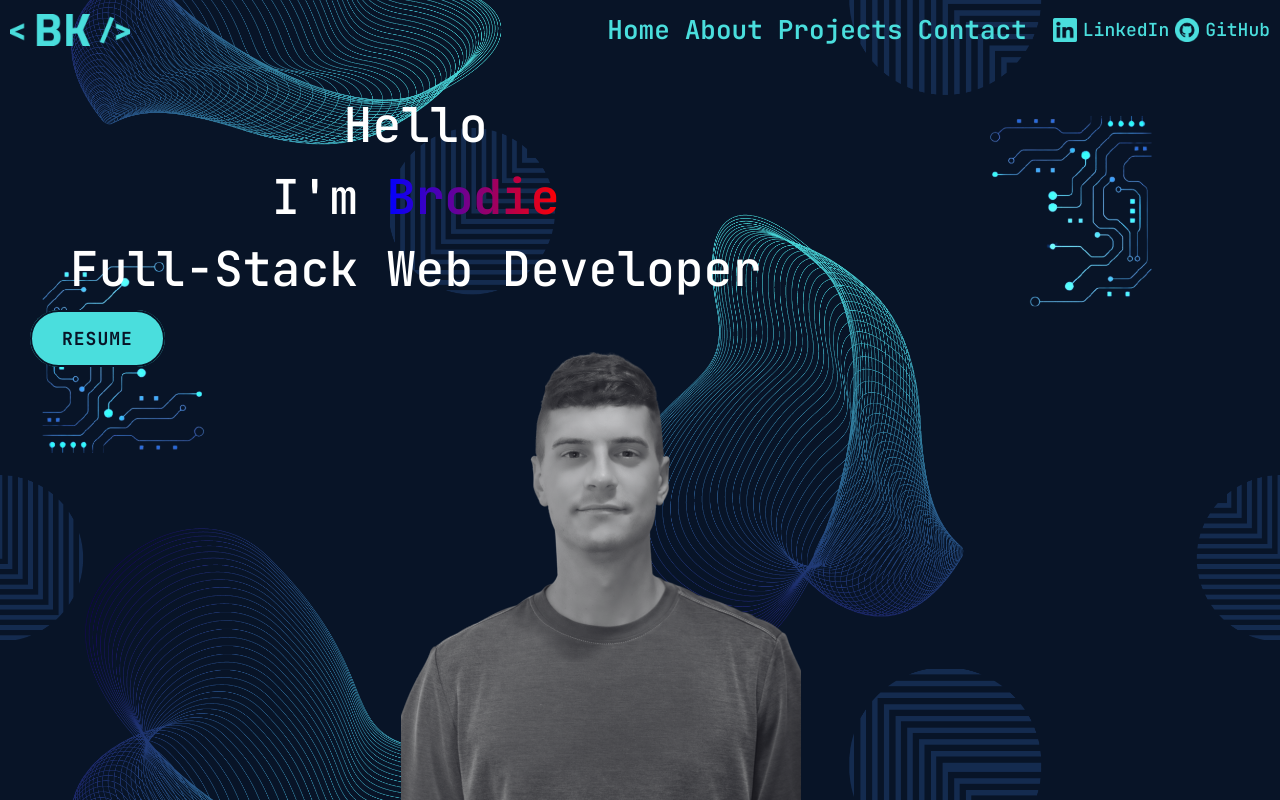
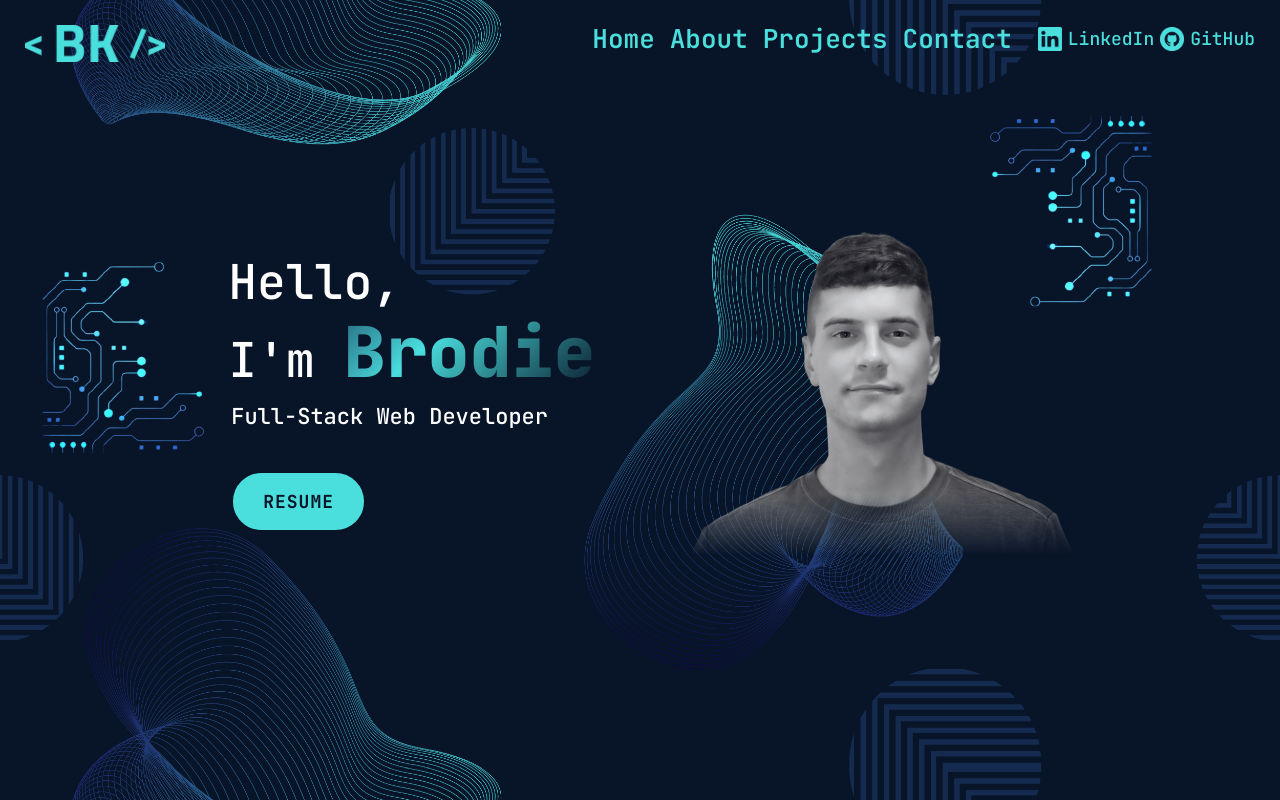
Before and after one commit to brodiekime21/portfolio, a React (Create React App) app: page / in a window 1280 px wide. Shown: the top 800 px of the page. Built offline with nearby package versions, Linux system fonts and the light colour scheme.

Commit message:
working on nav

```diff
--- a/src/App.js
+++ b/src/App.js
@@ -1,24 +1,13 @@
-// import { Routes, Route } from "react-router-dom";
-import "./App.css";
-
 import Navbar from "./components/Navbar";
 
 import Home from "./components/Home";
 import About from "./components/About";
 import Projects from "./components/Projects";
 import Contact from "./components/Contact";
-import Footer from "./components/Footer";
-
 
 const App = () => {
   return (
     <div>
-      {/* <Routes>
-        <Route path="/" element={<Home />} />
-        <Route path="/projects" element={<Projects />} />
-        <Route path="/about" element={<About />} />
-        <Route path="/contact" element={<Contact />} />
-      </Routes> */}
       <Navbar />
       <div id="home">
         <Home />
@@ -32,9 +21,6 @@ const App = () => {
       <div id="contact">
         <Contact />
       </div>
-      <div id="footer">
-        <Footer />
-      </div>
     </div>
   );
 };
--- a/src/components/About.js
+++ b/src/components/About.js
@@ -1,6 +1,13 @@
+import { useRef } from "react";
+import useIntersectionObserver from "./useIntersectionObserver";
+
 function About() {
+  const sectionRef = useRef(null);
+  const isVisible = useIntersectionObserver(sectionRef);
+
   return (
-    <div className="boxes-about about-container">
+    <div       className={`home-container boxes-about about-container ${isVisible ? "fade-in" : "fade-out"}`}
+    ref={sectionRef}>
       <h1 className="font-bold">About Me</h1>
       <div className="about-box text-l">
         <div>
--- a/src/components/Contact.js
+++ b/src/components/Contact.js
@@ -1,7 +1,15 @@
+import { useRef } from "react";
+import useIntersectionObserver from "./useIntersectionObserver";
+
 function Contact() {
+  const sectionRef = useRef(null);
+  const isVisible = useIntersectionObserver(sectionRef);
+
   return (
     <div className="flex items-center justify-center h-screen">
-      <div className="boxes flex flex-col items-center">
+      <div
+      className={`home-container boxes flex flex-col items-center ${isVisible ? "fade-in" : "fade-out"}`}
+      ref={sectionRef}>
         <h1 className="text-2xl font-bold mb-4 text-white">
           Please feel free to reach out to my email below or connect with me on
         </h1>
--- a/src/components/Footer.js
+++ /dev/null
@@ -1,10 +0,0 @@
-
-function Footer() {
-  return (
-    <div>
-      Footer
-    </div>
-  );
-}
-
-export default Footer;
--- a/src/components/Home.js
+++ b/src/components/Home.js
@@ -1,15 +1,23 @@
+import { useRef } from "react";
 import { Button } from "react-bootstrap";
+import useIntersectionObserver from "./useIntersectionObserver"
+
 
 function Home() {
+  const sectionRef = useRef(null);
+  const isVisible = useIntersectionObserver(sectionRef);
+
   return (
-      <div className="">
-        <div>
+    <div className={`home-container ${isVisible ? "fade-in" : "fade-out"}`}
+    ref={sectionRef}
+    >
+      <div className="text-container">
         <h1 className="">
-          <div>Hello</div>{" "}
+          <div>Hello,</div>{" "}
           <div>
             I'm <span>Brodie</span>
           </div>{" "}
-          <div>Full-Stack Web Developer</div>
+          <div id="full-stack">Full-Stack Web Developer</div>
         </h1>
         <Button
           className="resume-download"
@@ -25,7 +33,6 @@ function Home() {
         alt="Brodie Kime, black and white"
       />
     </div>
-
   );
 }
 
--- a/src/components/Projects.js
+++ b/src/components/Projects.js
@@ -1,8 +1,17 @@
+import { useRef } from "react";
+import useIntersectionObserver from "./useIntersectionObserver";
+
 function Projects() {
+  const sectionRef = useRef(null);
+  const isVisible = useIntersectionObserver(sectionRef);
 
 
     return (
-      <h1>Projects Page</h1>
+      <h1
+      className={`home-container ${isVisible ? "fade-in" : "fade-out"}`}
+      ref={sectionRef}>
+      Projects
+      </h1>
     );
 
   }
--- /dev/null
+++ b/src/components/useIntersectionObserver.js
@@ -0,0 +1,31 @@
+// useIntersectionObserver.js
+import { useEffect, useState } from "react";
+
+const useIntersectionObserver = (elementRef) => {
+  const [isVisible, setIsVisible] = useState(false);
+
+  useEffect(() => {
+    const observer = new IntersectionObserver(
+      (entries) => {
+        entries.forEach((entry) => {
+          setIsVisible(entry.isIntersecting);
+        });
+      },
+      { threshold: 0.1 }
+    );
+
+    if (elementRef.current) {
+      observer.observe(elementRef.current);
+    }
+
+    return () => {
+      if (elementRef.current) {
+        observer.unobserve(elementRef.current);
+      }
+    };
+  }, [elementRef]);
+
+  return isVisible;
+};
+
+export default useIntersectionObserver;
--- a/src/index.css
+++ b/src/index.css
@@ -14,7 +14,8 @@ body {
 }
 
 #logo {
-  width: 120px;
+  width: 140px;
+  margin-top: 10px;
 }
 
 #logo:hover {
@@ -27,7 +28,11 @@ body {
   width: 100%;
   background-color: none;
   color: #4adedd;
-  margin-top: 10px;
+  margin-top: 15px;
+  padding-right: 15px;
+  padding-left: 15px;
+
+
 }
 
 #navbar-right {
@@ -73,42 +78,56 @@ body {
 
 #home{
   display: flex;
-  flex-direction: row;
-  justify-content: space-between;
-  align-items: center;
-  padding: 20px;
+  flex-direction: column;
+  padding: 120px 120px 150px 120px;
 }
 
-#home h1{
+#home h1 {
+  display: block;
+  text-align: left;
+  margin: 0;
+}
 
-    display: flex;
-    flex-direction: column;
-    justify-content: center;
-    align-items: center;
-    text-align: center;
-    margin: 0 20px;
+@keyframes textclip {
+  to {
+    background-position: 200% center;
+  }
 }
 
 #home h1 span {
-  font-weight: bold;
-  background-image: linear-gradient(to right, blue, red);
-  background-clip: text;
-  -webkit-background-clip: text;
-  color: transparent;
-  animation: gradient-animation 5s infinite;
-  -webkit-animation: gradient-animation 5s infinite; /* For Safari and other WebKit-based browsers */
-}
+ background-image: linear-gradient(
+   -225deg,
+   #142C4F 0%,
+   #4adedd 29%,
+   transparent 67%,
+   white 100%
+ );
+ background-size: auto auto;
+ background-clip: border-box;
+ background-size: 200% auto;
 
-@keyframes gradient-animation {
-  0% {
-    background-position: left;
-  }
-  100% {
-    background-position: right;
-  }
+ -webkit-background-clip: text;
+ -webkit-text-fill-color: transparent;
+ animation: textclip 3s linear infinite;
+ display: inline-block;
+     font-size: 70px;
+     font-weight: 800;
 }
 
 
+
+.home-container {
+  display: flex;
+  justify-content: space-around;
+  align-items: center;
+  padding: 0 50px;
+}
+
+.text-container {
+  display: flex;
+  flex-direction: column;
+  align-items: flex-start;
+}
 
 .resume-download {
   background-color: #4adedd;
@@ -122,6 +141,8 @@ body {
   font-weight: bold;
   letter-spacing: 1px;
   transition: all 0.3s ease-in-out;
+  margin-top: 20px;
+  margin-left: 23px;
 }
 
 .resume-download:hover {
@@ -188,5 +209,38 @@ h1 {
 }
 
 .black-and-white-pic {
-float: right;
-  }
+  height:350px;
+  width: 400px;
+  object-fit: cover;
+  object-position: top;
+  margin-top: 50px;
+
+
+
+  mask-image: linear-gradient(to bottom, rgba(0,0,0,1) 75%, rgba(0,0,0,0) 92.5%);
+  filter: contrast(115%) brightness(110%);
+}
+
+
+#full-stack {
+  font-size: 22px;
+  margin-top: 10px;
+  margin-left: 3px;
+}
+
+#home,
+#about,
+#projects,
+#contact {
+  min-height: 950px;
+}
+
+.fade-in {
+  opacity: 1;
+  transition: opacity 0.5s ease-in;
+}
+
+.fade-out {
+  opacity: 0;
+  transition: opacity 0.5s ease-out;
+}
--- a/src/index.js
+++ b/src/index.js
@@ -1,5 +1,6 @@
 import React from 'react';
 import ReactDOM from 'react-dom/client';
+import 'bootstrap/dist/css/bootstrap.css';
 import './index.css';
 import App from './App';
 import reportWebVitals from './reportWebVitals';
```
Lines whose indentation alone changed are shown as unchanged.
